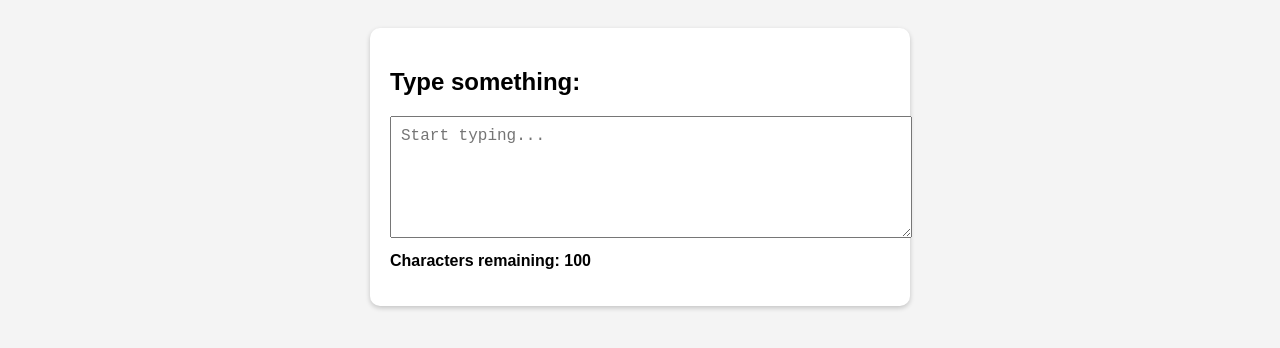
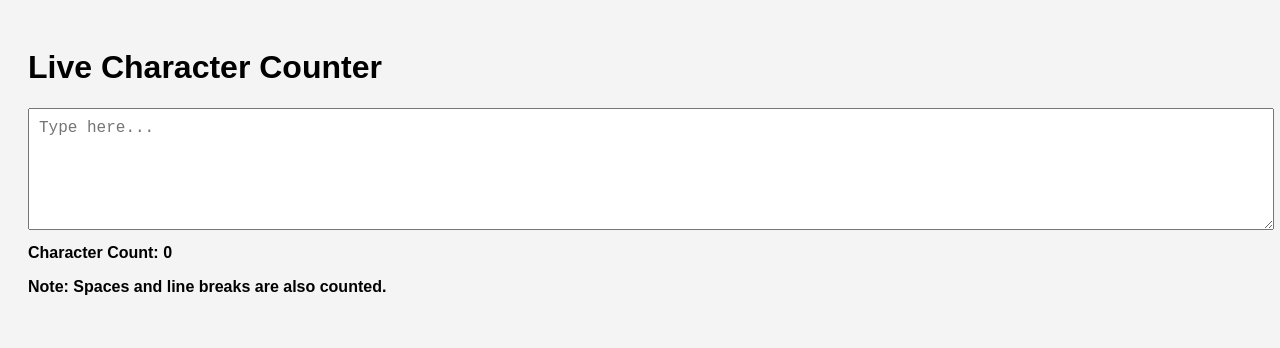
Before and after one commit to VinaykumarMinfy/GitMediumAssignment, a plain HTML site: page index.html in a window 1280 px wide. Drawn offline with Linux system fonts and the light colour scheme.

Commit message:
Add instructional note below counter

```diff
--- a/index.html
+++ b/index.html
@@ -6,12 +6,10 @@
   <link rel="stylesheet" href="style.css" />
 </head>
 <body>
-  <div class="container">
-    <h2>Type something:</h2>
-    <textarea id="textInput" placeholder="Start typing..." maxlength="100"></textarea>
-    <p>Characters remaining: <span id="charCount">100</span></p>
-  </div>
+    <h1>Live Character Counter</h1>
+    <textarea id="text-input" placeholder="Type here..." rows="6" cols="40"></textarea>
+    <p>Character Count: <span id="char-count">0</span></p>
+    <p><strong>Note:</strong> Spaces and line breaks are also counted.</p>
 
-  <script src="script.js"></script>
-</body>
-</html>
+    <script src="script.js"></script>
+  </body>
```
